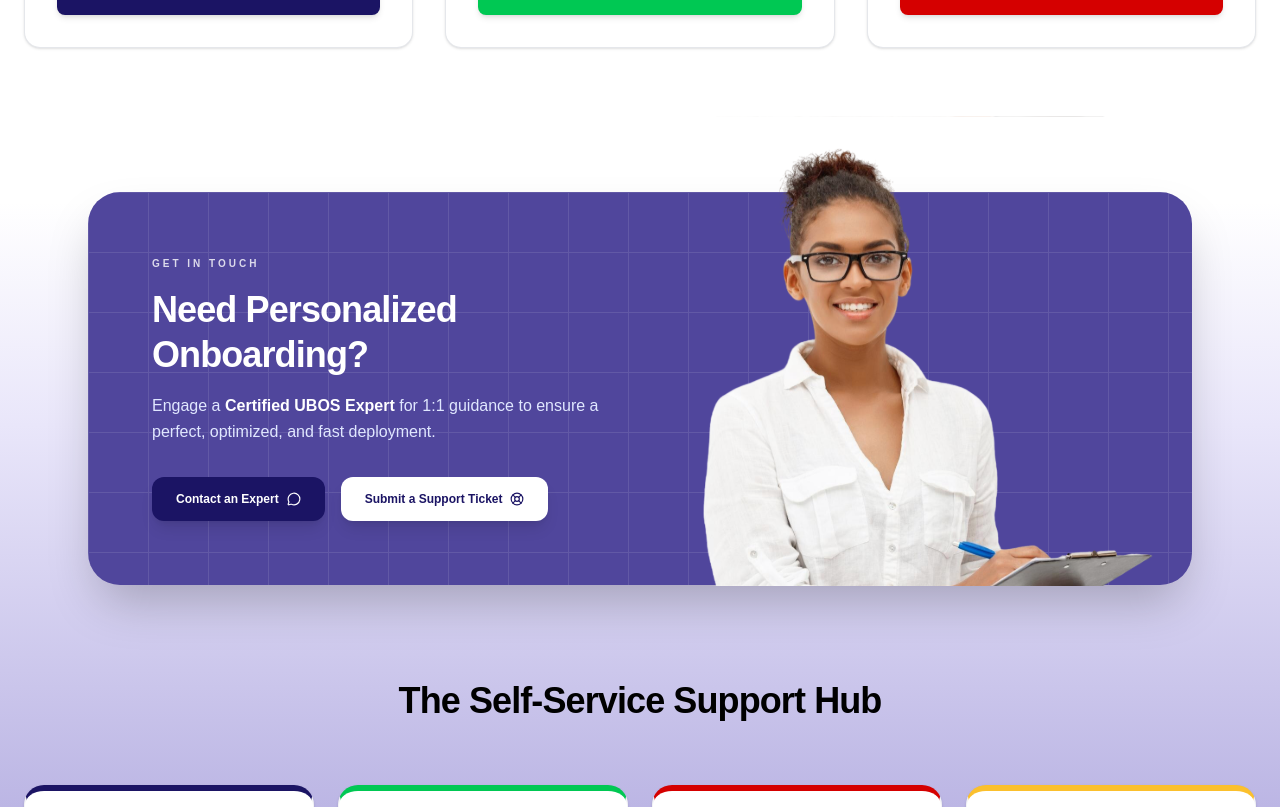
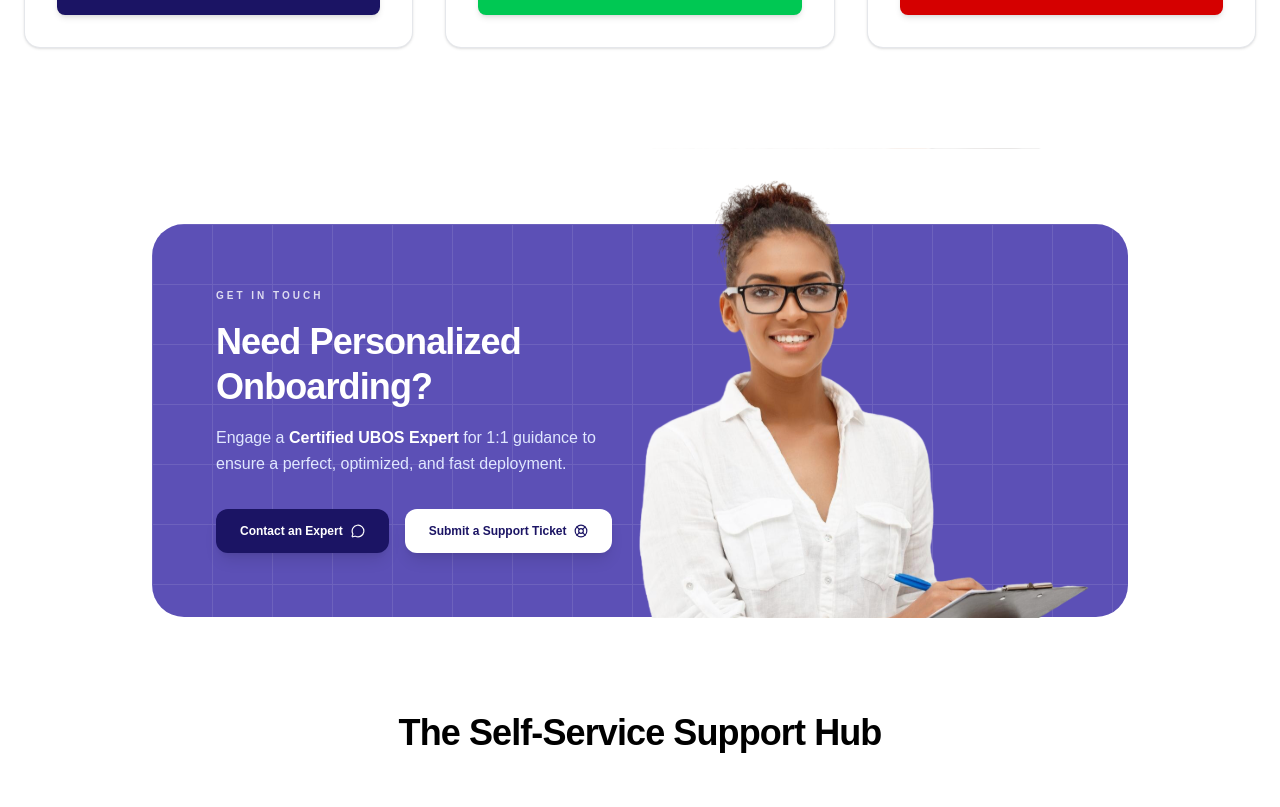
Before and after one commit to PROJECT-STAR-1/BeapOne_CMS, a Next.js app: page /home/resources/onboarding-support in a window 1280 px wide. Shown: the part 880-1687 px from the top of the page. Built offline with nearby package versions, Linux system fonts and the light colour scheme.

Commit message:
This is the Onboarding-Support Page

```diff
--- a/src/app/home/resources/certifications/page.jsx
+++ b/src/app/home/resources/certifications/page.jsx
@@ -16,19 +16,9 @@
 
       <StructuredLearningPathsSection />
 
-      {/* UNIFIED GRADIENT BACKGROUND WRAPPER */}
-      <div className="relative w-full">
-        <div
-          className="absolute inset-0 z-0"
-          style={{
-            background:
-              "linear-gradient(180deg, #FFFFFF 0%, #FFFFFF 5%, #E9E6FA 20%, #5C50B6 100%)",
-          }}></div>
+      <CtaBannerSection />
 
-        <CtaBannerSection />
-
-        <TestimonialsSection />
-      </div>
+      <TestimonialsSection />
     </div>
   );
 }
--- a/src/app/home/resources/onboarding-support/page.jsx
+++ b/src/app/home/resources/onboarding-support/page.jsx
@@ -14,21 +14,11 @@
 
       <OnboardingJourneySection />
 
-      {/* UNIFIED GRADIENT BACKGROUND WRAPPER */}
-      <div className="relative w-full">
-        <div
-          className="absolute inset-0 z-0"
-          style={{
-            background:
-              "linear-gradient(180deg, #FFFFFF 0%, #FFFFFF 5%, #E9E6FA 20%, #5C50B6 100%)",
-          }}></div>
+      <CtaBannerSection />
 
-        <CtaBannerSection />
+      <SelfServiceSupportHubSection />
 
-        <SelfServiceSupportHubSection />
-
-        <TestimonialsSection />
-      </div>
+      <TestimonialsSection />
     </div>
   );
 }
--- a/src/app/home/resources/whats-new/page.jsx
+++ b/src/app/home/resources/whats-new/page.jsx
@@ -16,19 +16,9 @@
 
       <ReleaseNotesSection />
 
-      {/* UNIFIED GRADIENT BACKGROUND WRAPPER */}
-      <div className="relative w-full">
-        <div
-          className="absolute inset-0 z-0"
-          style={{
-            background:
-              "linear-gradient(180deg, #FFFFFF 0%, #FFFFFF 5%, #E9E6FA 20%, #5C50B6 100%)",
-          }}></div>
+      <CtaBannerSection />
 
-        <CtaBannerSection />
-
-        <TestimonialsSection />
-      </div>
+      <TestimonialsSection />
     </div>
   );
 }
--- a/src/components/resources/onboarding-support/CtaBannerSection.jsx
+++ b/src/components/resources/onboarding-support/CtaBannerSection.jsx
@@ -6,8 +6,8 @@
 
 export default function CtaBannerSection() {
   return (
-    <section className="max-w-6xl mx-auto px-6 relative z-10 pt-16 pb-8">
-      <div className="bg-[#50469C] rounded-[32px] relative flex flex-col md:flex-row items-center min-h-[350px] shadow-2xl overflow-visible">
+    <section className="max-w-5xl mx-auto px-6 relative z-10 pt-24 pb-8">
+      <div className="bg-[#5C50B6] rounded-[32px] relative flex flex-col md:flex-row items-center min-h-[200px]">
         {/* Grid Pattern Overlay */}
         <div
           className="absolute inset-0 opacity-10 rounded-[32px] overflow-hidden"
```
